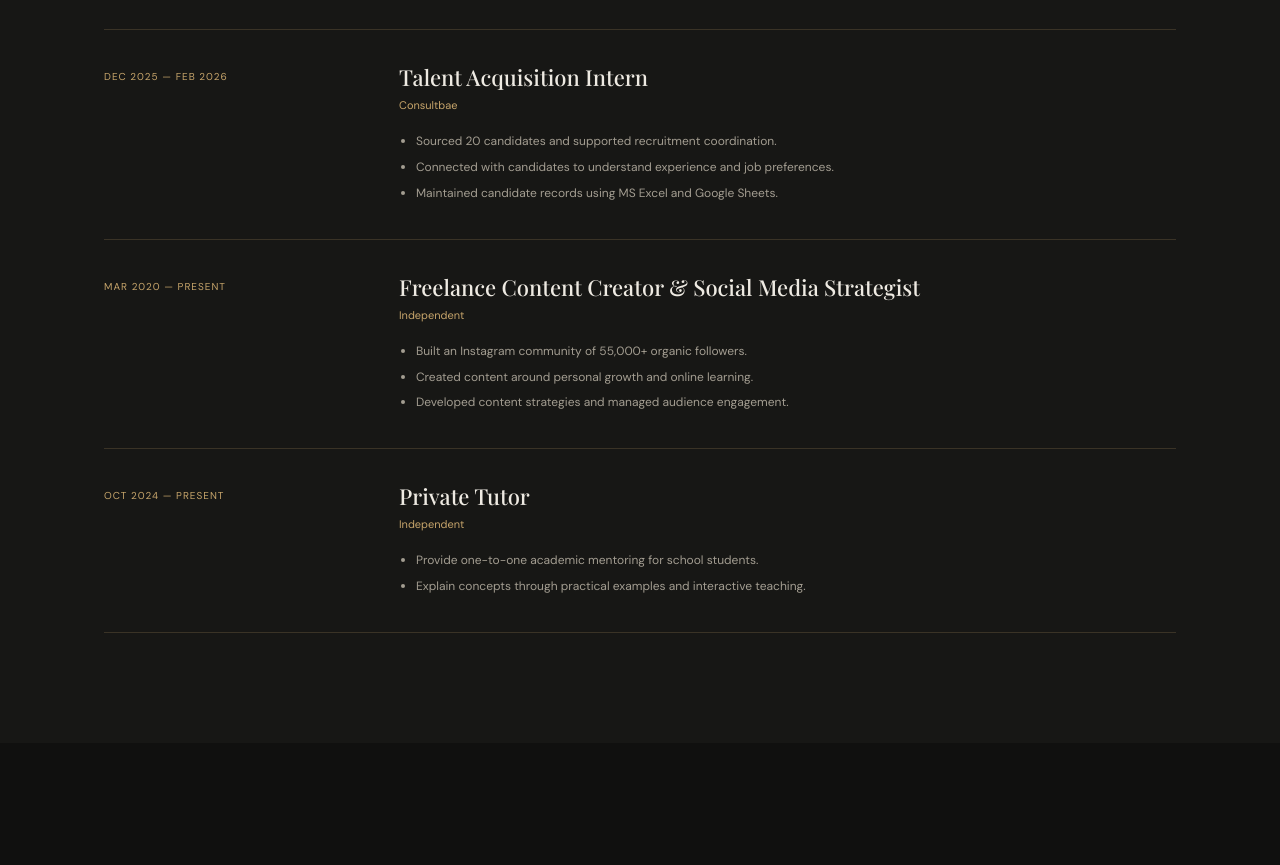
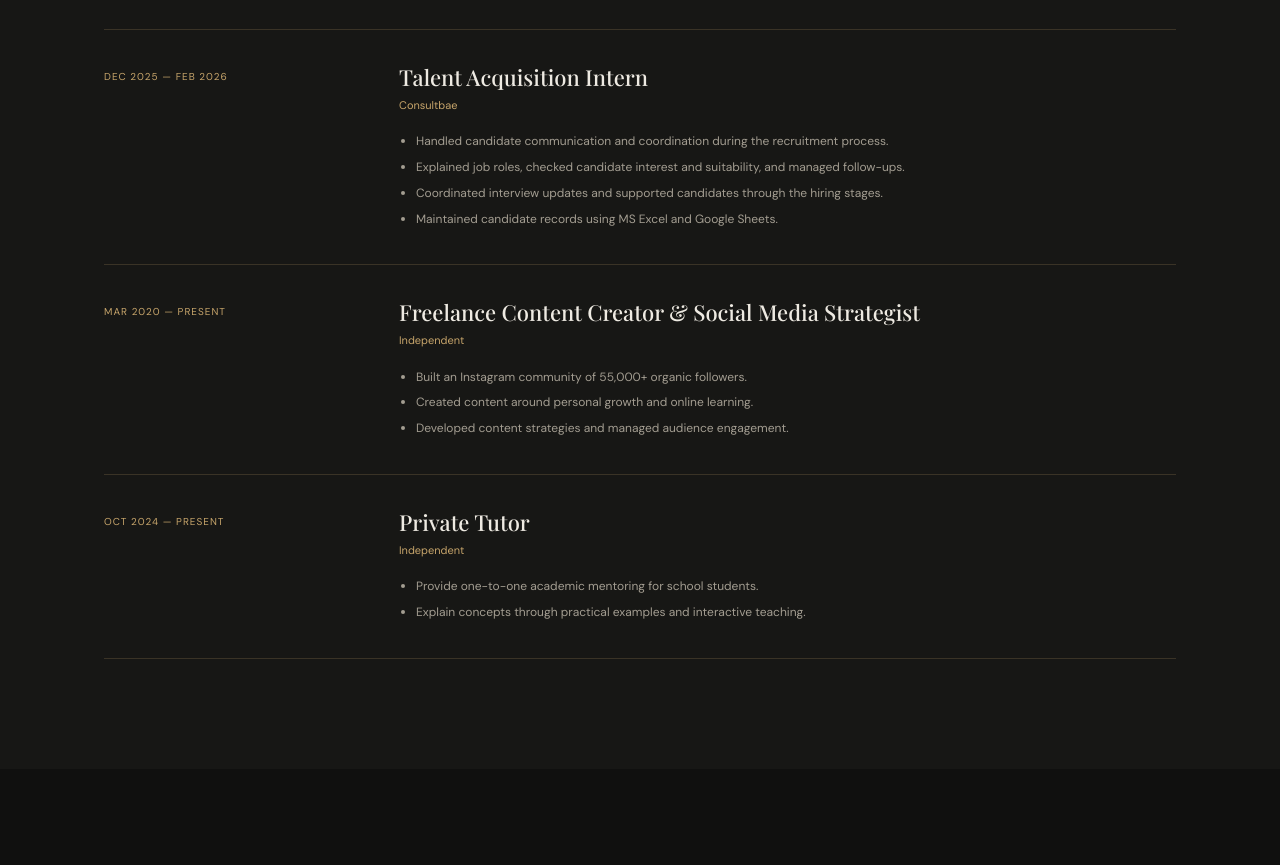
Before and after one commit to malakargorav-ship-it/pranjit-, a plain HTML site: page index.html in a window 1280 px wide. Shown: the part 2104-2969 px from the top of the page. Drawn offline with nearby package versions, Linux system fonts and the light colour scheme.

Commit message:
Refine BDA and talent acquisition experience details

```diff
--- a/index.html
+++ b/index.html
@@ -52,7 +52,7 @@
         <div class="section-heading"><p class="eyebrow">02 — THE JOURNEY SO FAR</p><h2>Experience that<br><em>shapes perspective.</em></h2></div>
         <div class="timeline">
           <article class="timeline-item"><div class="timeline-date">SEP 2025 — AUG 2026</div><div class="timeline-body"><h3>Business Development Executive — Academic Counselling</h3><p class="company">EduBh</p><ul><li>Handled approximately 50 prospective-student leads per day.</li><li>Understood student goals and explained relevant academic programmes.</li><li>Managed enquiry communication and follow-ups through decision stages.</li><li>Supported relationship management and day-to-day business development operations.</li></ul></div></article>
-          <article class="timeline-item"><div class="timeline-date">DEC 2025 — FEB 2026</div><div class="timeline-body"><h3>Talent Acquisition Intern</h3><p class="company">Consultbae</p><ul><li>Sourced 20 candidates and supported recruitment coordination.</li><li>Connected with candidates to understand experience and job preferences.</li><li>Maintained candidate records using MS Excel and Google Sheets.</li></ul></div></article>
+          <article class="timeline-item"><div class="timeline-date">DEC 2025 — FEB 2026</div><div class="timeline-body"><h3>Talent Acquisition Intern</h3><p class="company">Consultbae</p><ul><li>Handled candidate communication and coordination during the recruitment process.</li><li>Explained job roles, checked candidate interest and suitability, and managed follow-ups.</li><li>Coordinated interview updates and supported candidates through the hiring stages.</li><li>Maintained candidate records using MS Excel and Google Sheets.</li></ul></div></article>
           <article class="timeline-item"><div class="timeline-date">MAR 2020 — PRESENT</div><div class="timeline-body"><h3>Freelance Content Creator & Social Media Strategist</h3><p class="company">Independent</p><ul><li>Built an Instagram community of 55,000+ organic followers.</li><li>Created content around personal growth and online learning.</li><li>Developed content strategies and managed audience engagement.</li></ul></div></article>
           <article class="timeline-item"><div class="timeline-date">OCT 2024 — PRESENT</div><div class="timeline-body"><h3>Private Tutor</h3><p class="company">Independent</p><ul><li>Provide one-to-one academic mentoring for school students.</li><li>Explain concepts through practical examples and interactive teaching.</li></ul></div></article>
         </div>
```
